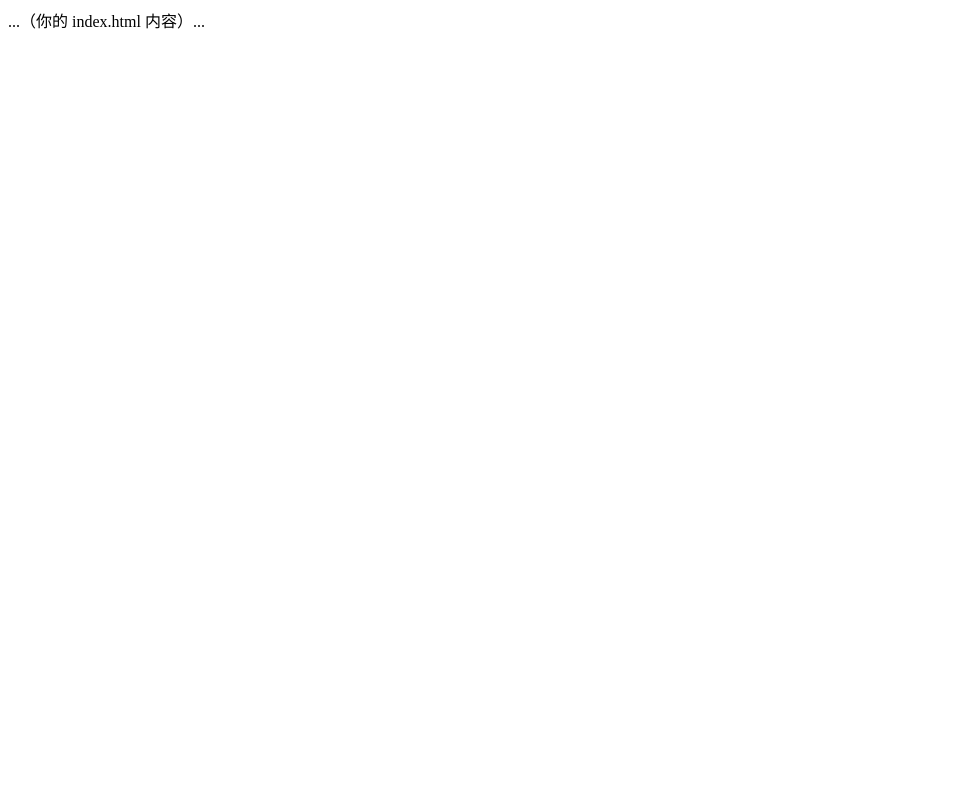
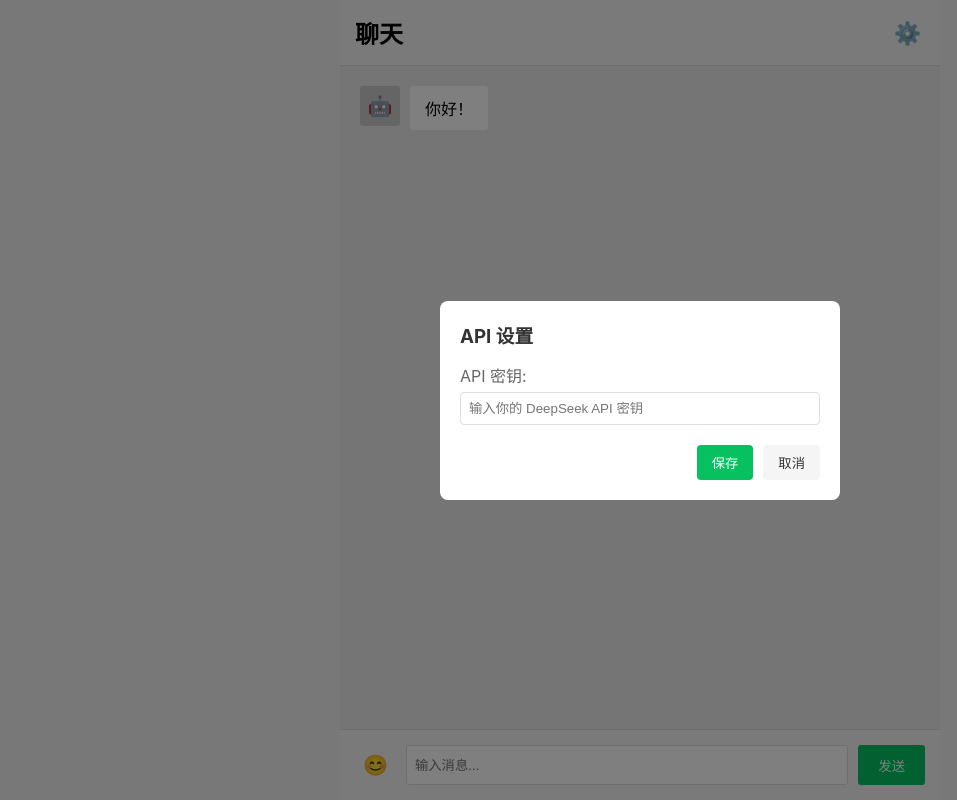
Before and after one commit to xiaokeai198/chat-web, a plain HTML site: page index.html in a window 1280 px wide. Shown: the whole page, without its empty margins (0-957 px from the left). Drawn offline with Linux system fonts and the light colour scheme.

Commit message:
Fix index.html content

```diff
--- a/index.html
+++ b/index.html
@@ -1,4 +1,58 @@
 <!DOCTYPE html>
 <html lang="zh">
-...（你的 index.html 内容）...
+<head>
+    <meta charset="UTF-8">
+    <meta name="viewport" content="width=device-width, initial-scale=1.0">
+    <title>微信风格聊天界面</title>
+    <link rel="stylesheet" href="style.css">
+</head>
+<body>
+    <div class="chat-container">
+        <div class="chat-header">
+            <h2>聊天</h2>
+            <button class="settings-button">⚙️</button>
+        </div>
+
+        <div class="settings-modal">
+            <div class="settings-content">
+                <h3>API 设置</h3>
+                <div class="api-input">
+                    <label for="apiKey">API 密钥:</label>
+                    <input type="password" id="apiKey" placeholder="输入你的 DeepSeek API 密钥">
+                </div>
+                <div class="settings-buttons">
+                    <button class="save-settings">保存</button>
+                    <button class="close-settings">取消</button>
+                </div>
+            </div>
+        </div>
+
+        <div class="chat-messages">
+            <div class="message received">
+                <div class="avatar"></div>
+                <div class="message-content">
+                    你好！
+                </div>
+            </div>
+        </div>
+
+        <div class="chat-input">
+            <div class="emoji-button">😊</div>
+            <div class="emoji-picker">
+                <div class="emoji">😊</div>
+                <div class="emoji">😂</div>
+                <div class="emoji">😍</div>
+                <div class="emoji">👍</div>
+                <div class="emoji">🎉</div>
+                <div class="emoji">❤️</div>
+                <div class="emoji">😅</div>
+                <div class="emoji">🤔</div>
+            </div>
+            <input type="text" placeholder="输入消息...">
+            <button>发送</button>
+        </div>
+    </div>
+    <script src="config.js"></script>
+    <script src="script.js"></script>
+</body>
 </html>
```
